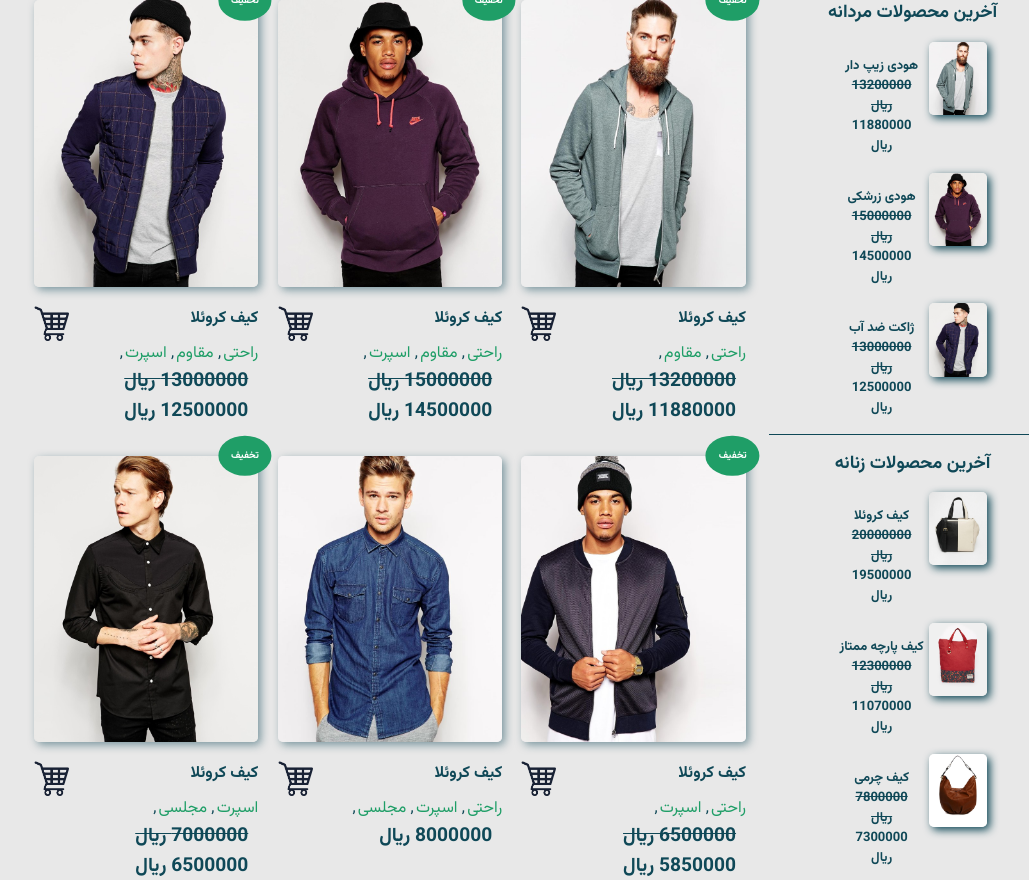
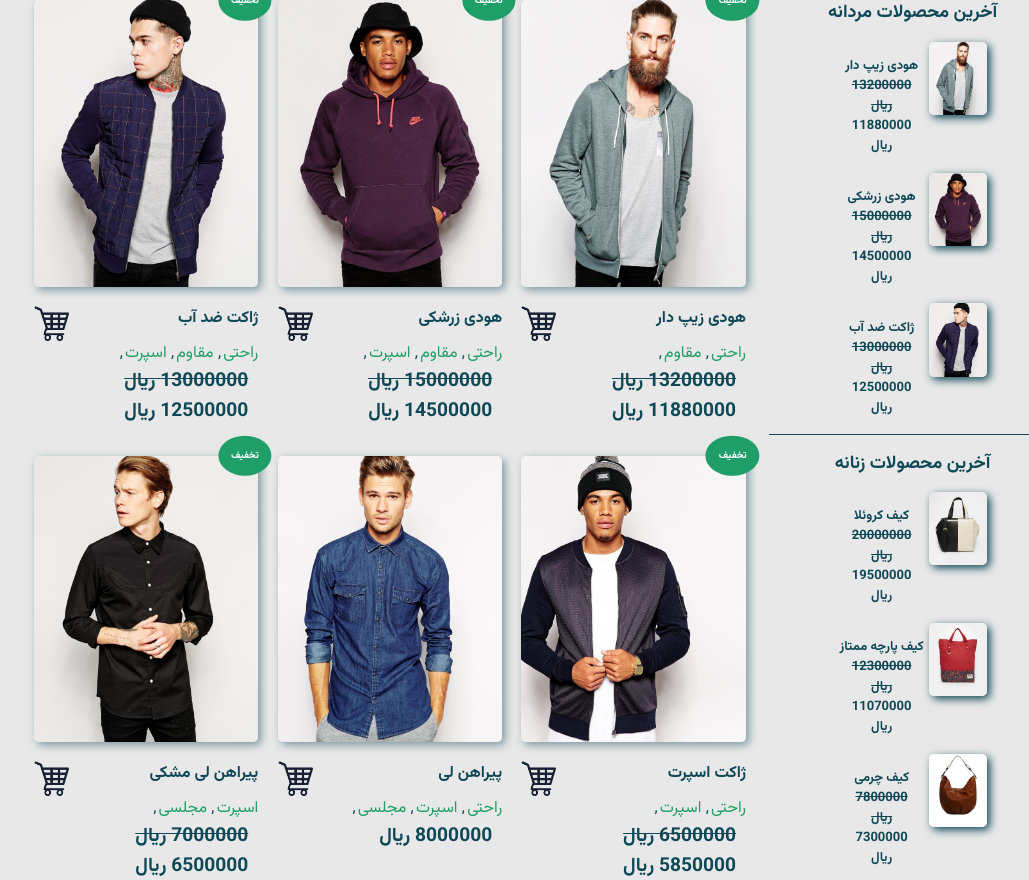
Before and after one commit to pourghadiriHossein/Django, a Django app: page /1/product/ in a window 1280 px wide. Shown: the part 499-1379 px from the top of the page, without its empty margins (104-1133 px from the left). Run offline with Django 4.2, Linux system fonts and the light colour scheme; data comes from the database, SQL or seed files in the repository.

Commit message:
Update product.html

```diff
--- a/shop/templates/public/product.html
+++ b/shop/templates/public/product.html
@@ -120,7 +120,7 @@
                     <a href="{% url 'singleProduct' product.id %}"><div>جزئیات</div></a>
                 </div>
                 <div class="productName">
-                    <a href="{% url 'singleProduct' product.id %}"><p>کیف کروئلا</p></a>
+                    <a href="{% url 'singleProduct' product.id %}"><p>{{ product.label }}</p></a>
                     <a href="{% url 'singleProduct' product.id %}"><img src="{% static 'IMAGE/menu/ShopingCartLogo.png' %}" alt="ShopingCartLogo"></a>
                 </div>
                 <div class="tag">
```
